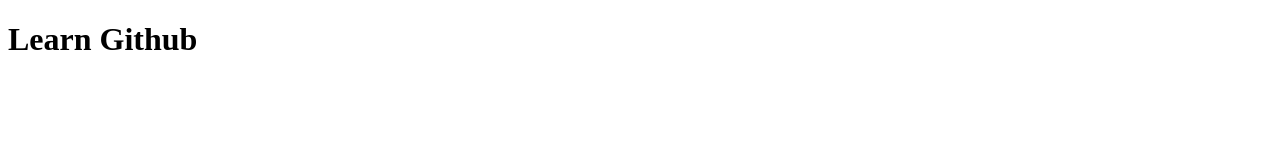
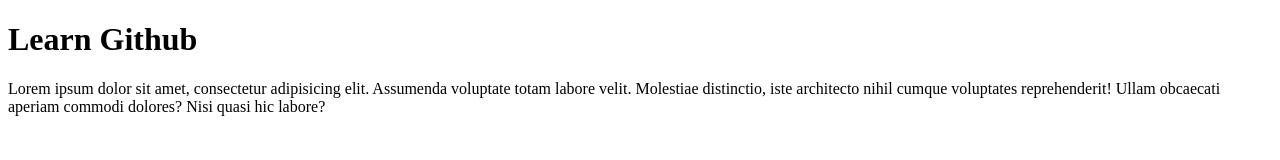
Before and after one commit to iicechyd/github-desktop, a plain HTML site: page index.html in a window 1280 px wide. Drawn offline with Linux system fonts and the light colour scheme.

Commit message:
add some text
add some text

```diff
--- a/index.html
+++ b/index.html
@@ -8,5 +8,6 @@
 </head>
 <body>
     <h1>Learn Github</h1>
+    <p>Lorem ipsum dolor sit amet, consectetur adipisicing elit. Assumenda voluptate totam labore velit. Molestiae distinctio, iste architecto nihil cumque voluptates reprehenderit! Ullam obcaecati aperiam commodi dolores? Nisi quasi hic labore?</p>
 </body>
 </html>
```
